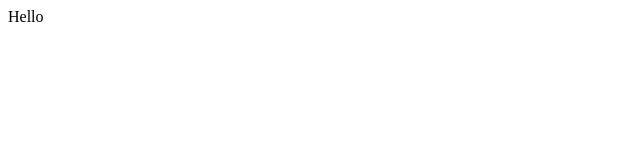
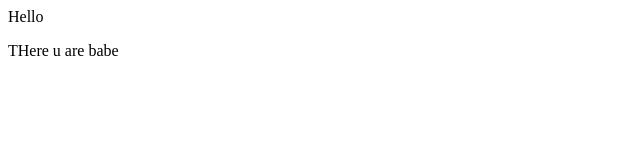
Before and after one commit to rohit-gupta-dev/demo-repo, a plain HTML site: page index.html in a window 1280 px wide. Shown: the full height of the page, 0-640 px from the left. Drawn offline with Linux system fonts and the light colour scheme.

Commit message:
added there

```diff
--- a/index.html
+++ b/index.html
@@ -1 +1,2 @@
 <div>Hello</div>
+<p>THere u are babe </p>
```
